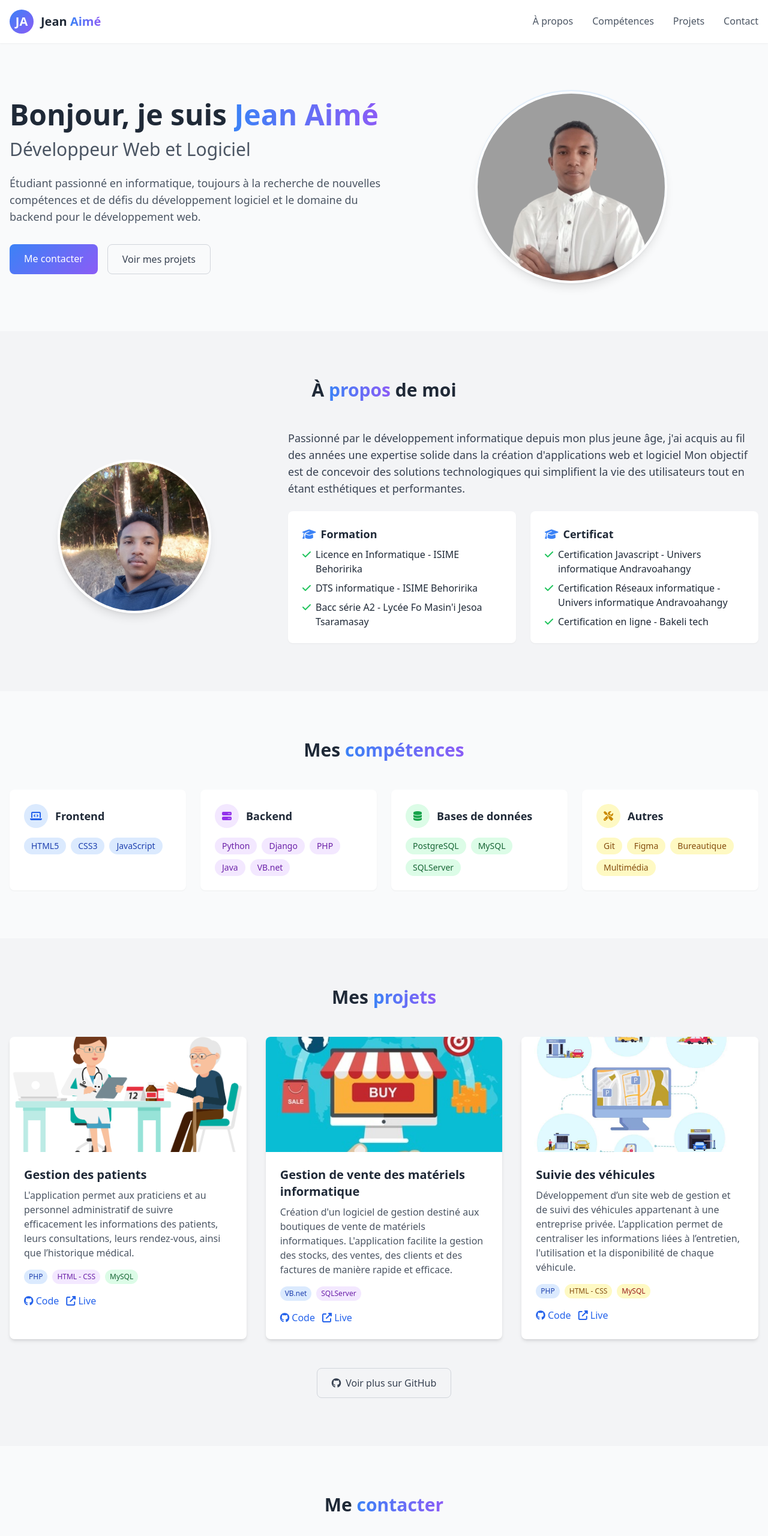
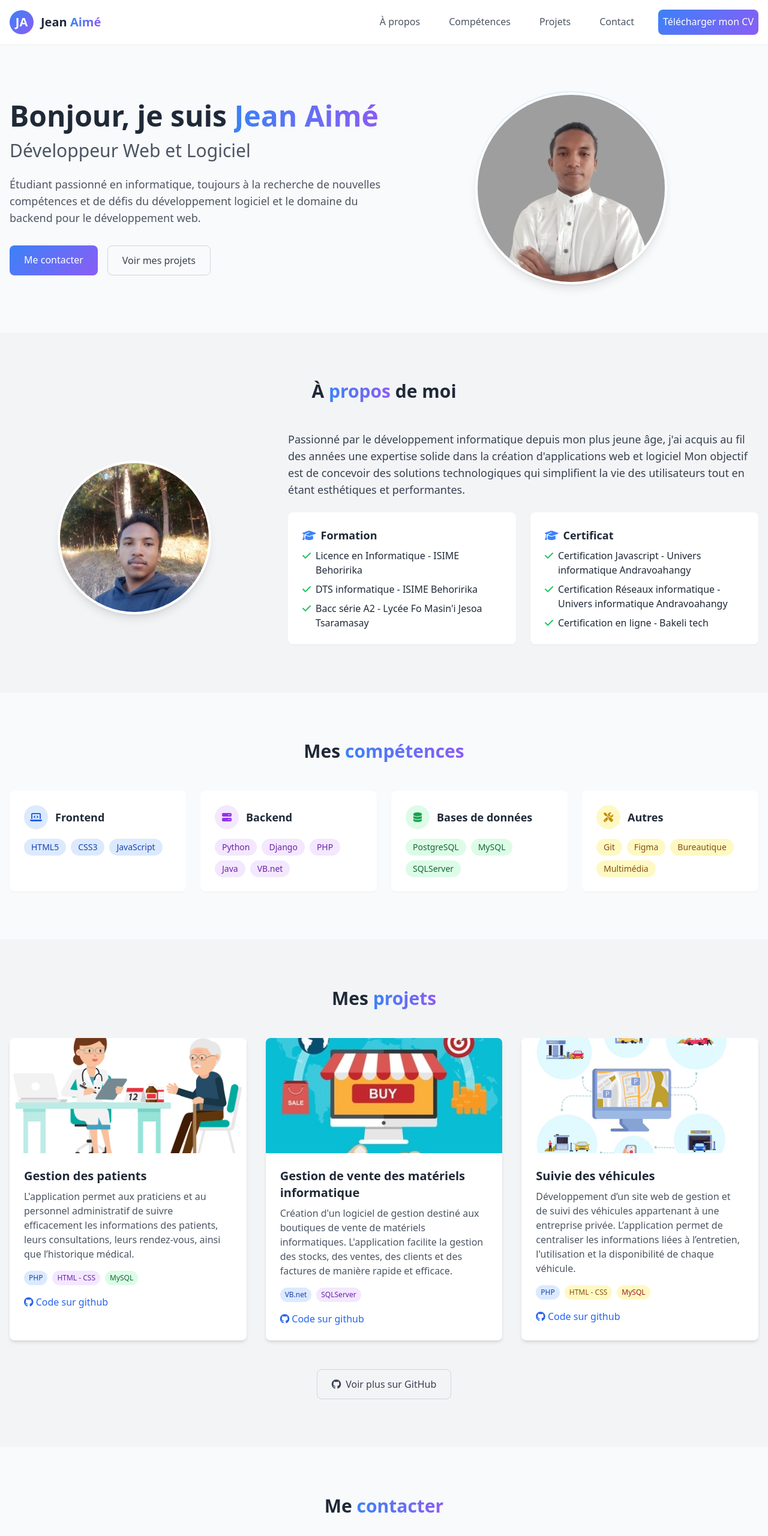
Before and after one commit to JeanAime824/portfolio_Jean_Aime, a plain HTML site: page index.html in a window 1280 px wide. Shown: the top 2560 px of the page at 60% size. Drawn offline with nearby package versions, Linux system fonts and the light colour scheme.

Commit message:
changement de responsive et mise en place du bouton de téléchargement de CV

```diff
--- a/index.html
+++ b/index.html
@@ -20,10 +20,11 @@
                 </a>
 
                 <nav class="hidden md:flex space-x-8">
-                    <a href="#about" class="nav-link text-gray-600 hover:text-blue-600 font-medium">À propos</a>
-                    <a href="#skills" class="nav-link text-gray-600 hover:text-blue-600 font-medium">Compétences</a>
-                    <a href="#projects" class="nav-link text-gray-600 hover:text-blue-600 font-medium">Projets</a>
-                    <a href="#contact" class="nav-link text-gray-600 hover:text-blue-600 font-medium">Contact</a>
+                    <a href="#about" class="p-2 nav-link text-gray-600 hover:text-blue-600 font-medium">À propos</a>
+                    <a href="#skills" class="p-2 nav-link text-gray-600 hover:text-blue-600 font-medium">Compétences</a>
+                    <a href="#projects" class="p-2 nav-link text-gray-600 hover:text-blue-600 font-medium">Projets</a>
+                    <a href="#contact" class="p-2 nav-link text-gray-600 hover:text-blue-600 font-medium">Contact</a>
+                    <a href="image/CV_Fanomezantsoa Jean Aimé_RAKOTONIAINA.pdf" class="p-2 text-white font-medium gradient-bg rounded-lg hover:scale-110" target="_blank">Télécharger mon CV</a>
                 </nav>
 
                 <button id="mobile-menu-button" class="md:hidden text-gray-600">
@@ -62,7 +63,6 @@
         </div>
     </section>
 
-    <!-- About Section -->
     <section id="about" class="py-20 px-4 bg-gray-100">
         <div class="container mx-auto">
             <h2 class="text-3xl font-bold text-center mb-12">À <span class="gradient-text">propos</span> de moi</h2>
@@ -126,7 +126,7 @@
         <div class="container mx-auto">
             <h2 class="text-3xl font-bold text-center mb-12">Mes <span class="gradient-text">compétences</span></h2>
 
-            <div class="grid grid-cols-2 md:grid-cols-4 gap-6">
+            <div class="grid grid-cols-2 max-sm:grid-cols-1 lg:grid-cols-4 gap-6">
                 <div class="bg-white p-6 rounded-lg shadow-sm">
                     <div class="flex items-center mb-4">
                         <div class="w-10 h-10 rounded-full bg-blue-100 flex items-center justify-center text-blue-600 mr-3">
@@ -205,11 +205,11 @@
                         </div>
                         <div class="flex space-x-3">
                             <a href="https://github.com/JeanAime824/hopital" class="text-blue-600 hover:text-blue-800">
-                                <i class="fab fa-github"></i> Code
+                                <i class="fab fa-github"></i> Code sur github
                             </a>
-                            <a href="#" class="text-blue-600 hover:text-blue-800">
+                            <!-- <a href="#" class="text-blue-600 hover:text-blue-800">
                                 <i class="fas fa-external-link-alt"></i> Live
-                            </a>
+                            </a> -->
                         </div>
                     </div>
                 </div>
@@ -227,11 +227,11 @@
                         </div>
                         <div class="flex space-x-3">
                             <a href="https://github.com/JeanAime824/gestion_de_vente" class="text-blue-600 hover:text-blue-800">
-                                <i class="fab fa-github"></i> Code
+                                <i class="fab fa-github"></i> Code sur github
                             </a>
-                            <a href="#" class="text-blue-600 hover:text-blue-800">
+                            <!-- <a href="#" class="text-blue-600 hover:text-blue-800">
                                 <i class="fas fa-external-link-alt"></i> Live
-                            </a>
+                            </a> -->
                         </div>
                     </div>
                 </div>
@@ -250,11 +250,11 @@
                         </div>
                         <div class="flex space-x-3">
                             <a href="https://github.com/JeanAime824/parc" class="text-blue-600 hover:text-blue-800">
-                                <i class="fab fa-github"></i> Code
+                                <i class="fab fa-github"></i> Code sur github
                             </a>
-                            <a href="#" class="text-blue-600 hover:text-blue-800">
+                            <!-- <a href="#" class="text-blue-600 hover:text-blue-800">
                                 <i class="fas fa-external-link-alt"></i> Live
-                            </a>
+                            </a> -->
                         </div>
                     </div>
                 </div>
--- a/script.js
+++ b/script.js
@@ -28,7 +28,6 @@ const contactForm = document.getElementById('contact-form');
 contactForm.addEventListener('submit', function(e) {
     e.preventDefault();
 
-    // Get form values
     const name = document.getElementById('name').value;
     const email = document.getElementById('email').value;
     const subject = document.getElementById('subject').value;
@@ -39,7 +38,6 @@ contactForm.addEventListener('submit', function(e) {
     contactForm.reset();
 });
 
-// Scroll animation
 window.addEventListener('scroll', revealOnScroll);
 
 function revealOnScroll() {
@@ -56,5 +54,4 @@ function revealOnScroll() {
     });
 }
 
-// Initialisation de scroll
 revealOnScroll();
--- a/style.css
+++ b/style.css
@@ -1,5 +1,5 @@
 body{
-    background-color: #8a8f97;
+    background-color: #8e8f91;
 }
 
 .gradient-text {
```
Also changed, not shown: image/email.png (deleted), image/facebook.png (deleted), image/github.png (deleted), image/linkedin.png (deleted), 1 other file.
